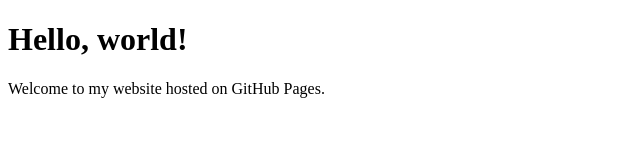
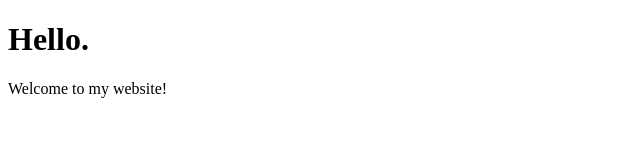
Before and after one commit to Fint167/my-website, a plain HTML site: page index.html in a window 1280 px wide. Shown: the whole page, without its empty margins (0-640 px from the left). Drawn offline with Linux system fonts and the light colour scheme.

Commit message:
Update index.html

```diff
--- a/index.html
+++ b/index.html
@@ -4,7 +4,7 @@
     <title>My First Website</title>
 </head>
 <body>
-    <h1>Hello, world!</h1>
-    <p>Welcome to my website hosted on GitHub Pages.</p>
+    <h1>Hello.</h1>
+    <p>Welcome to my website!</p>
 </body>
 </html>
```
